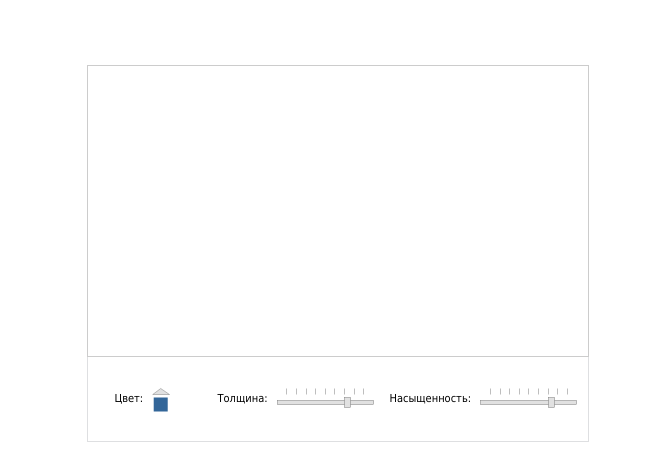
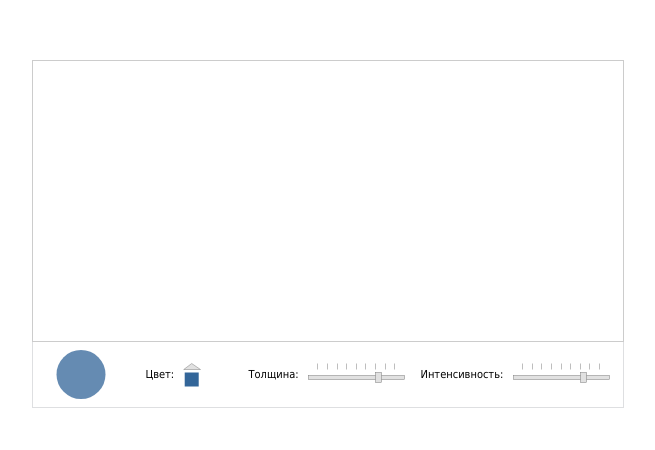
Before and after one commit to vindm/Graffit, a plain HTML site: page index.html in a window 1280 px wide. Shown: the part 168-618 px from the top of the page, without its empty margins (313-968 px from the left). Drawn offline with nearby package versions, Linux system fonts and the light colour scheme.

Commit message:
update controls layout

```diff
--- a/js/main.js
+++ b/js/main.js
@@ -22,11 +22,11 @@ function Canvas( elem, options ) {
 Canvas.prototype = {
 
     defaults: {
-        width: 480,
-        height: 270,
-        cpHeight: 64,
+        width: 590,
+        height: 280,
+        cpHeight: 65,
         brush: {
-            size: 6, minSize: .051, maxSize: 25,
+            size: 6, minSize: .051, maxSize: 32,
             opacity: .75, minOpacity:.01, maxOpacity: 1,
             color: '51,102,153'
         },
@@ -66,6 +66,8 @@ Canvas.prototype = {
         $(window).on('mousemove mouseup', $.proxy( me.handleDraw, me ));
 
     },
+
+
     addControls: function( ) {
         var me = this,
             opts = this.options,
@@ -85,10 +87,25 @@ Canvas.prototype = {
         var space = opts.controls.space,
             ctrlPosition = { x: space, y: opts.cpHeight/2 };
 
-        ctrlPosition.x += addTitle( ctx, 'Цвет:', ctrlPosition ) + 10;
+        var drawSample = function() {
+            ctx.save();
+            ctx.clearRect(space-2, 0, brush.maxSize*2+4, brush.maxSize*2+2);
+            ctx.fillStyle = "rgba("+brush.color+", "+brush.opacity+")";
+            ctx.beginPath();
+            ctx.arc( space+brush.maxSize, ctrlPosition.y, normalizeXY(brush.size), 0, Math.PI * 2, false);
+            ctx.fill();
+            ctx.closePath();
+            ctx.restore();
+        };
+
+        drawSample();
+        ctrlPosition.x += brush.maxSize*2 + space*2;
+
+            ctrlPosition.x += addTitle( ctx, 'Цвет:', ctrlPosition ) + 10;
         var colorPicker = new ColorPicker( $canvas, ctx, ctrlPosition, {
             onChange: function( color ) {
                 me.brush.color = color;
+                drawSample();
                 me.onBrushChanged();
             }
         });
@@ -100,23 +117,22 @@ Canvas.prototype = {
         ctrlPosition.x += addTitle( ctx, 'Толщина:', ctrlPosition ) + 10;
         var sizeScroll = new Scroll( $canvas, ctx, ctrlPosition, {
             onChange: function( percent ) {
-                var val = ( brush.maxSize - brush.minSize ) / 100 * percent + brush.minSize;
-                me.brush.size = val;
+                me.brush.size = ( brush.maxSize - brush.minSize ) / 100 * percent + brush.minSize;
+                drawSample();
                 me.onBrushChanged();
             }
         });
         ctrlPosition.x += sizeScroll.position.w + space;
 
-        ctrlPosition.x += addTitle( ctx, 'Насыщенность:', ctrlPosition ) + 10;
+        ctrlPosition.x += addTitle( ctx, 'Интенсивность:', ctrlPosition ) + 10;
         var opacityScroll = new Scroll( $canvas, ctx, ctrlPosition, {
             onChange: function( percent ) {
-                var val = ( brush.maxOpacity - brush.minOpacity ) / 100 * percent + brush.minOpacity;
-                me.brush.opacity = val;
+                me.brush.opacity = ( brush.maxOpacity - brush.minOpacity ) / 100 * percent + brush.minOpacity;
+                drawSample();
                 me.onBrushChanged();
             }
         });
         ctrlPosition.x += opacityScroll.position.w + space;
-
 
     },
     build: function() {
@@ -179,8 +195,6 @@ Canvas.prototype = {
                 if ( !this.down ) return;
                 this.down = false;
                 this.fakeCtx.clearRect( 0, 0, this.options.width, this.options.height );
-                this.mouse.x.push( path.x );
-                this.mouse.y.push( path.y );
                 this.draw( this.ctx );
 
             break;
@@ -197,7 +211,7 @@ Canvas.prototype = {
         ctx.moveTo( x[0], y[0] );
 
         if ( lenX < 2 ) {
-            ctx.lineTo( x[0] + .51, y[0] );
+            ctx.lineTo( x[0] + 0.51, y[0] );
             ctx.stroke();
             ctx.closePath();
             return;
@@ -268,129 +282,6 @@ var CanvasModule = function( module, $canvas, ctx, pos ) {
 };
 
 
-var Scroll = function( $canvas, ctx, pos, options ) {
-    var me = new CanvasModule( this, $canvas, ctx, pos ),
-        opts = me.options = $.extend( options, me.defaults );
-
-    me.setPositionProps( opts.ordW, opts.markH + opts.spaceH + opts.handlerH+4 );
-
-    $canvas.on({
-        'mousedown': $.proxy( me._onMouseDown, me )
-    });
-    $( window).on({
-        'mousemove': $.proxy( me._onMouseMove, me ),
-        'mouseup'  : $.proxy( me._onMouseUp, me )
-    });
-
-    me.drawStatic();
-    me.setValue( opts.value );
-
-    return me;
-};
-Scroll.prototype = {
-
-    defaults: {
-        value: 75,
-        marksCnt: 10,
-        markW: 4,
-        markH: 6,
-        spaceH: 3,
-        ordW: 96,
-        ordH: 4,
-        handlerW: 6,
-        handlerH: 10
-    },
-
-    setValue: function( percent ) {
-        if( percent > 100 ) percent = 100;
-        else if( percent < 0 ) percent = 0;
-
-        if ( this.value == percent ) return;
-        this.value = percent;
-
-        this.drawDynamic();
-        this.options.onChange( percent );
-    },
-
-    drawStatic : function() {
-        var ctx = this.ctx,
-            opts = this.options,
-            pos = this.position,
-
-            cnt = opts.marksCnt,
-            space = opts.ordW / cnt,
-
-            sy = pos.sy,
-            fy = sy + opts.markH,
-            x = 0, i = 1;
-
-        // draw Marks
-        ctx.beginPath();
-        for ( ; i < cnt; i++ ) {
-            x = normalizeXY( pos.x + space * i );
-            ctx.moveTo( x, sy );
-            ctx.lineTo( x, fy );
-        }
-        ctx.stroke();
-    },
-    drawDynamic: function() {
-        var ctx = this.ctx,
-            opts = this.options,
-            pos = this.position,
-            percent = this.value,
-
-            ow = opts.ordW,
-            oh = opts.ordH,
-            hw = opts.handlerW,
-            hh = opts.handlerH,
-
-            hx = normalizeXY( pos.x + ( ow - hw ) / 100 * percent ),
-            hy = pos.sy + opts.markH + opts.spaceH,
-
-            ox = normalizeXY(pos.x),
-            oy = hy  + ( hh - oh ) / 2;
-
-        ctx.clearRect( pos.x - 2,  hy-opts.spaceH/2, pos.w + 4,  pos.h );
-
-        // draw Ord
-        ctx.fillRect( ox, oy, ow, oh );
-        ctx.strokeRect( ox, oy, ow, oh );
-
-        // draw Handler
-        ctx.fillRect( hx, hy, hw, hh );
-        ctx.strokeRect( hx, hy, hw, hh );
-    },
-
-    _onMouseDown: function( e ) {
-        var me = this,
-            pos = me.position,
-            cords = getMouseXY( this.$canvas, e),
-            x = cords.x, y = cords.y;
-
-        if ( x < pos.x || x > pos.x + pos.w ||
-             y < pos.y - pos.w || y > pos.y + pos.w ) return;
-
-        this.focused = true;
-        this.setValue( ( x - pos.x ) / pos.w * 100 );
-    },
-    _onMouseMove: function( e ) {
-        if( !this.focused ) return;
-        var me = this,
-            pos = me.position,
-            cords = getMouseXY( this.$canvas, e),
-            x = cords.x, y = cords.y,
-            percent = 0;
-
-        if ( x < pos.x ) percent = 0;
-        else if ( x > pos.x + pos.w ) percent = 100;
-        else percent = ( x - pos.x ) / pos.w * 100;
-
-        me.setValue( percent );
-    },
-    _onMouseUp: function() {
-        this.focused = false;
-    }
-};
 
 var ColorPicker = function( $canvas, ctx, pos, options ) {
     var me = new CanvasModule( this, $canvas, ctx, pos ),
@@ -512,7 +403,7 @@ ColorPicker.prototype = {
 
         ctx.fillStyle = 'rgb(' + fill + ')';
         ctx.strokeStyle = 'rgb('+ stroke + ')' || fill;
-        ctx.clearRect( pos.x, pos.y, size, size );
+        ctx.clearRect( pos.x-.5, pos.y-.5, size+1, size+1 );
         fill && ctx.fillRect( pos.x, pos.y, size, size );
         stroke && ctx.strokeRect( pos.x, pos.y, size, size );
 
@@ -564,7 +455,129 @@ ColorPicker.prototype = {
     }
 };
 
+var Scroll = function( $canvas, ctx, pos, options ) {
+    var me = new CanvasModule( this, $canvas, ctx, pos ),
+        opts = me.options = $.extend( options, me.defaults );
 
+    me.setPositionProps( opts.ordW, opts.markH + opts.spaceH + opts.handlerH+4 );
+
+    $canvas.on({
+        'mousedown': $.proxy( me._onMouseDown, me )
+    });
+    $( window).on({
+        'mousemove': $.proxy( me._onMouseMove, me ),
+        'mouseup'  : $.proxy( me._onMouseUp, me )
+    });
+
+    me.drawStatic();
+    me.setValue( opts.value );
+
+    return me;
+};
+Scroll.prototype = {
+
+    defaults: {
+        value: 75,
+        marksCnt: 10,
+        markW: 4,
+        markH: 6,
+        spaceH: 3,
+        ordW: 96,
+        ordH: 4,
+        handlerW: 6,
+        handlerH: 10
+    },
+
+    setValue: function( percent ) {
+        if( percent > 100 ) percent = 100;
+        else if( percent < 0 ) percent = 0;
+
+        if ( this.value == percent ) return;
+        this.value = percent;
+
+        this.drawDynamic();
+        this.options.onChange( percent );
+    },
+
+    drawStatic : function() {
+        var ctx = this.ctx,
+            opts = this.options,
+            pos = this.position,
+
+            cnt = opts.marksCnt,
+            space = opts.ordW / cnt,
+
+            sy = pos.sy,
+            fy = sy + opts.markH,
+            x = 0, i = 1;
+
+        // draw Marks
+        ctx.beginPath();
+        for ( ; i < cnt; i++ ) {
+            x = normalizeXY( pos.x + space * i );
+            ctx.moveTo( x, sy );
+            ctx.lineTo( x, fy );
+        }
+        ctx.stroke();
+    },
+    drawDynamic: function() {
+        var ctx = this.ctx,
+            opts = this.options,
+            pos = this.position,
+            percent = this.value,
+
+            ow = opts.ordW,
+            oh = opts.ordH,
+            hw = opts.handlerW,
+            hh = opts.handlerH,
+
+            hx = normalizeXY( pos.x + ( ow - hw ) / 100 * percent ),
+            hy = pos.sy + opts.markH + opts.spaceH,
+
+            ox = normalizeXY(pos.x),
+            oy = hy  + ( hh - oh ) / 2;
+
+        ctx.clearRect( pos.x - 2,  hy-opts.spaceH/2, pos.w + 4,  pos.h );
+
+        // draw Ord
+        ctx.fillRect( ox, oy, ow, oh );
+        ctx.strokeRect( ox, oy, ow, oh );
+
+        // draw Handler
+        ctx.fillRect( hx, hy, hw, hh );
+        ctx.strokeRect( hx, hy, hw, hh );
+    },
+
+    _onMouseDown: function( e ) {
+        var me = this,
+            pos = me.position,
+            cords = getMouseXY( this.$canvas, e),
+            x = cords.x, y = cords.y;
+
+        if ( x < pos.x || x > pos.x + pos.w ||
+            y < pos.y - pos.w || y > pos.y + pos.w ) return;
+
+        this.focused = true;
+        this.setValue( ( x - pos.x ) / pos.w * 100 );
+    },
+    _onMouseMove: function( e ) {
+        if( !this.focused ) return;
+        var me = this,
+            pos = me.position,
+            cords = getMouseXY( this.$canvas, e),
+            x = cords.x, y = cords.y,
+            percent = 0;
+
+        if ( x < pos.x ) percent = 0;
+        else if ( x > pos.x + pos.w ) percent = 100;
+        else percent = ( x - pos.x ) / pos.w * 100;
+
+        me.setValue( percent );
+    },
+    _onMouseUp: function() {
+        this.focused = false;
+    }
+};
 
 
 
--- a/sass/main.scss
+++ b/sass/main.scss
@@ -15,7 +15,6 @@ canvas {
 
 .wrap {
   position:relative;
-  padding: 10px;
   border: 1px solid #ccc;
 
   .main {
@@ -28,7 +27,6 @@ canvas {
 }
 
 .toolbar {
-  padding: 10px;
   border: 1px solid #DEDFE1;
   border-top: 0;
 
```
Also changed, not shown: stylesheets/main.css.
